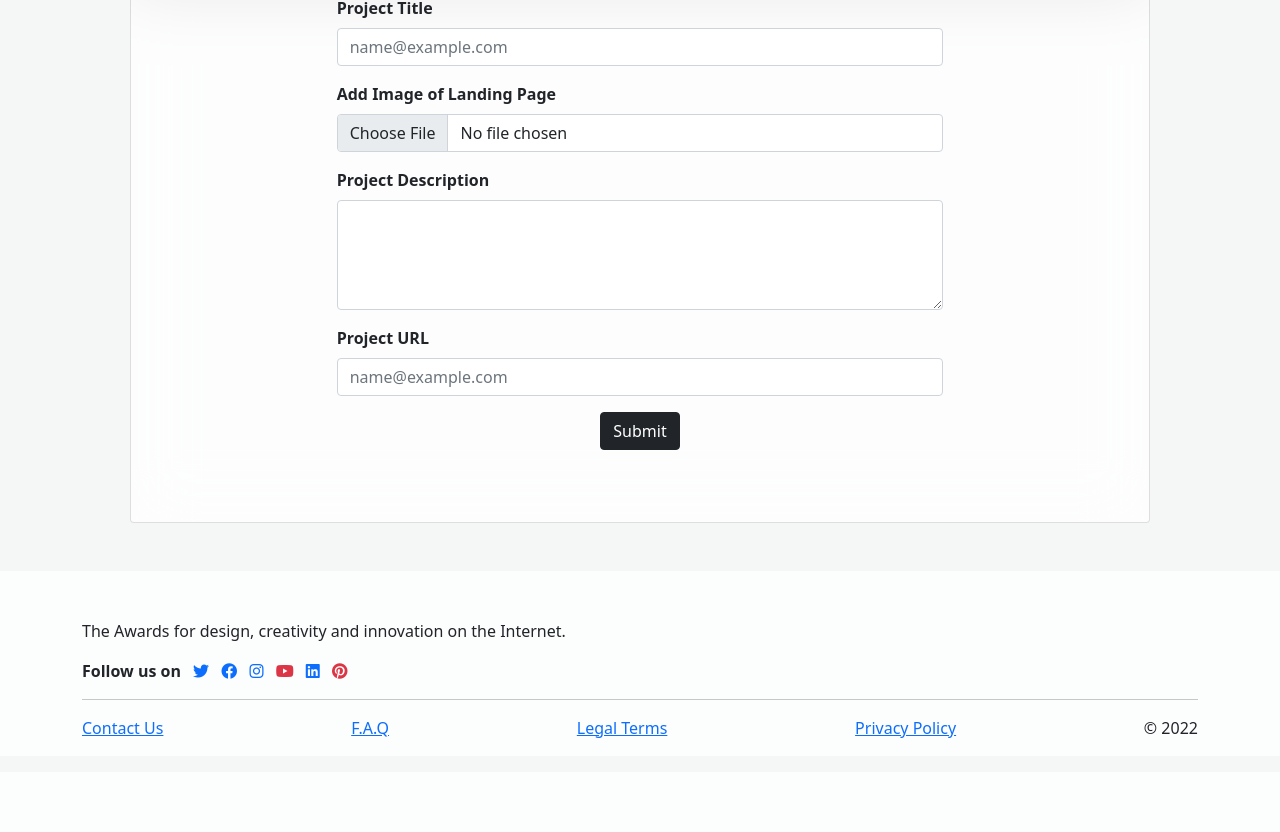
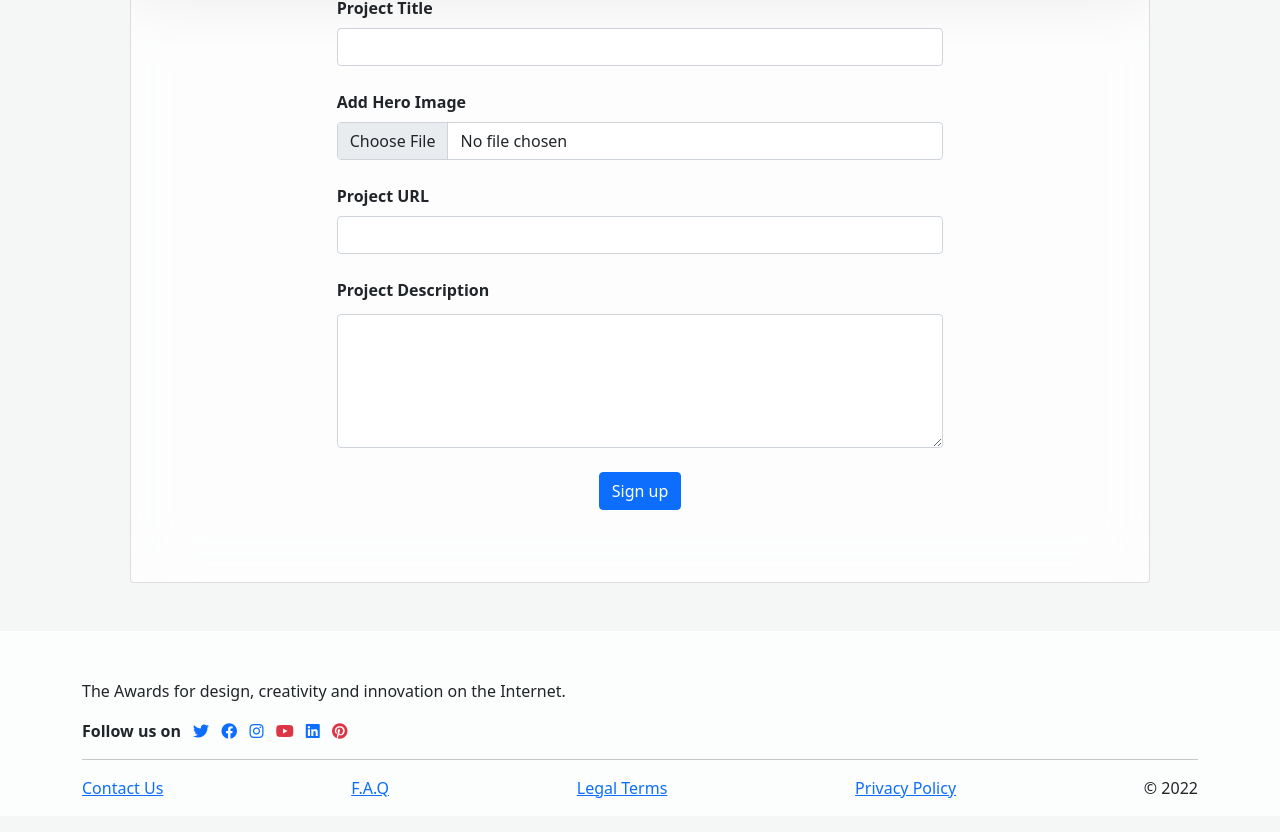
Before and after one commit to otienotimothy/awwwards, a Django app: page /upload/ in a window 1280 px wide. Shown: the part 377-1209 px from the top of the page. Before the commit the page ends 1115 px from the top, so only its background shows below. Run offline with Django 4.2, Linux system fonts and the light colour scheme; the visitor is signed in with stand-in values (Sample User, id 1); some libraries are stand-ins or nearby versions.

Commit message:
Add functionality to upload a project

```diff
--- a/awwrdsApp/forms.py
+++ b/awwrdsApp/forms.py
@@ -2,7 +2,7 @@ from django.contrib.auth.forms import UserCreationForm
 from django.contrib.auth.models import User
 from django import forms
 
-from .models import Profile
+from .models import Profile, Project
 
 
 class UserRegistrationForm(UserCreationForm):
@@ -40,3 +40,16 @@ class EditProfileForm(forms.ModelForm):
             'avatar': forms.FileInput(attrs={'class': 'form-control my-1'}),
             'bio': forms.Textarea(attrs={'class': 'form-control my-1'})
         }
+
+
+class UploadProjectForm(forms.ModelForm):
+    class Meta:
+        model = Project
+        fields = ['title', 'projectImage', 'description', 'projectUrl']
+
+        widgets = {
+            'title': forms.TextInput(attrs={'class': 'form-control'}),
+            'projectImage': forms.FileInput(attrs={'class': 'form-control'}),
+            'description': forms.Textarea(attrs={'class': 'form-control my-1', 'rows': '5'}),
+            'projectUrl': forms.TextInput(attrs={'class': 'form-control'})
+        }
--- a/awwrdsApp/templates/upload.html
+++ b/awwrdsApp/templates/upload.html
@@ -8,7 +8,7 @@
 			class="p-5 bg-image"
 			style="
 				background-image: url('https://mdbootstrap.com/img/new/textures/full/171.jpg');
-                background-position: center;
+				background-position: center;
 				height: 300px;
 			"
 		></div>
@@ -26,52 +26,43 @@
 				<div class="row d-flex justify-content-center">
 					<div class="col-lg-8">
 						<h2 class="fw-bold mb-5">Upload Project</h2>
-						<form>
-                            <!-- Project Title -->
-							<div class="mb-3">
-								<label for="exampleFormControlInput1" class="form-label w-100 text-start fw-bold">
-                                    Project Title
-                                </label>
-								<input
-									type="text"
-									class="form-control"
-									id="exampleFormControlInput1"
-									placeholder="name@example.com"
-								/>
+						<form action="" method="POST" enctype="multipart/form-data">
+							{% csrf_token %}
+							<!-- Project Title -->
+							<div class="form-outline mb-4">
+								<label class="form-label w-100 text-start fw-bold" for="{{form.title.auto_id}}">
+									Project Title
+								</label>
+								{{form.title}}
 							</div>
-							<!-- Add Project Landing Page -->
-							<div class="mb-3">
-								<label for="formFile" class="form-label w-100 text-start fw-bold">
-									Add Image of Landing Page
-								</label>
-								<input class="form-control" type="file" id="formFile" />
+
+							<!-- Project Hero Image -->
+							<div class="form-outline mb-4">
+								<label class="form-label w-100 text-start fw-bold" for="{{form.projectImage.auto_id}}"
+									>Add Hero Image</label
+								>
+								{{form.projectImage}}
 							</div>
+
+							<!-- Project URL -->
+							<div class="form-outline mb-4 w-100 text-start fw-bold">
+								<label class="form-label" for="{{form.projectUrl.auto_id}}"
+									>Project URL</label
+								>
+								{{form.projectUrl}}
+							</div>
+
 							<!-- Project Description -->
-							<div class="mb-3">
-								<label for="exampleFormControlTextarea1" class="form-label w-100 text-start fw-bold">
+							<div class="form-outline mb-4">
+								<label class="form-label w-100 text-start fw-bold" for="{{form.description.auto_id}}">
 									Project Description
 								</label>
-								<textarea
-									class="form-control"
-									id="exampleFormControlTextarea1"
-									rows="4"
-								></textarea>
+								{{form.description}}
 							</div>
-                            <!-- Project Title -->
-							<div class="mb-3">
-								<label for="exampleFormControlInput1" class="form-label w-100 text-start fw-bold">
-                                    Project URL
-                                </label>
-								<input
-									type="url"
-									class="form-control"
-									id="exampleFormControlInput1"
-									placeholder="name@example.com"
-								/>
-							</div>
+
 							<!-- Submit button -->
-							<button type="submit" class="btn btn-dark mb-4">
-								Submit
+							<button type="submit" class="btn btn-primary btn-block mb-4">
+								Sign up
 							</button>
 						</form>
 					</div>
--- a/awwrdsApp/views.py
+++ b/awwrdsApp/views.py
@@ -4,7 +4,7 @@ from django.contrib.auth import login, logout, authenticate
 from django.contrib.auth.decorators import login_required
 from django.contrib import messages
 from .models import Profile, Project
-from .forms import UserRegistrationForm, LoginUserForm, EditProfileForm
+from .forms import UserRegistrationForm, LoginUserForm, EditProfileForm, UploadProjectForm
 
 
 # Create your views here.
@@ -94,7 +94,7 @@ def userprofile(request, username):
 
     if request.user.username != username:
         logout(request)
-        redirect(loginUser)
+        return redirect(loginUser)
 
     try:
         userProfile = User.objects.get(username=username)
@@ -107,4 +107,22 @@ def userprofile(request, username):
 
 
 def uploadProject(request):
-    return render(request, 'upload.html')
+
+    if (not request.user.is_authenticated):
+        return redirect('login')
+
+
+    if request.method == 'POST':
+        form = UploadProjectForm(request.POST, request.FILES)
+        if form.is_valid():
+            project = form.save(commit=False)
+            project.projectBy_id = request.user.id
+            project.save()
+            messages.success(request, 'Project Uploaded Successfully')
+        else:
+            messages.error(
+                'An Error Occurred while trying to Upload your project')
+
+    form = UploadProjectForm()
+    context = {'form': form}
+    return render(request, 'upload.html', context)
```
